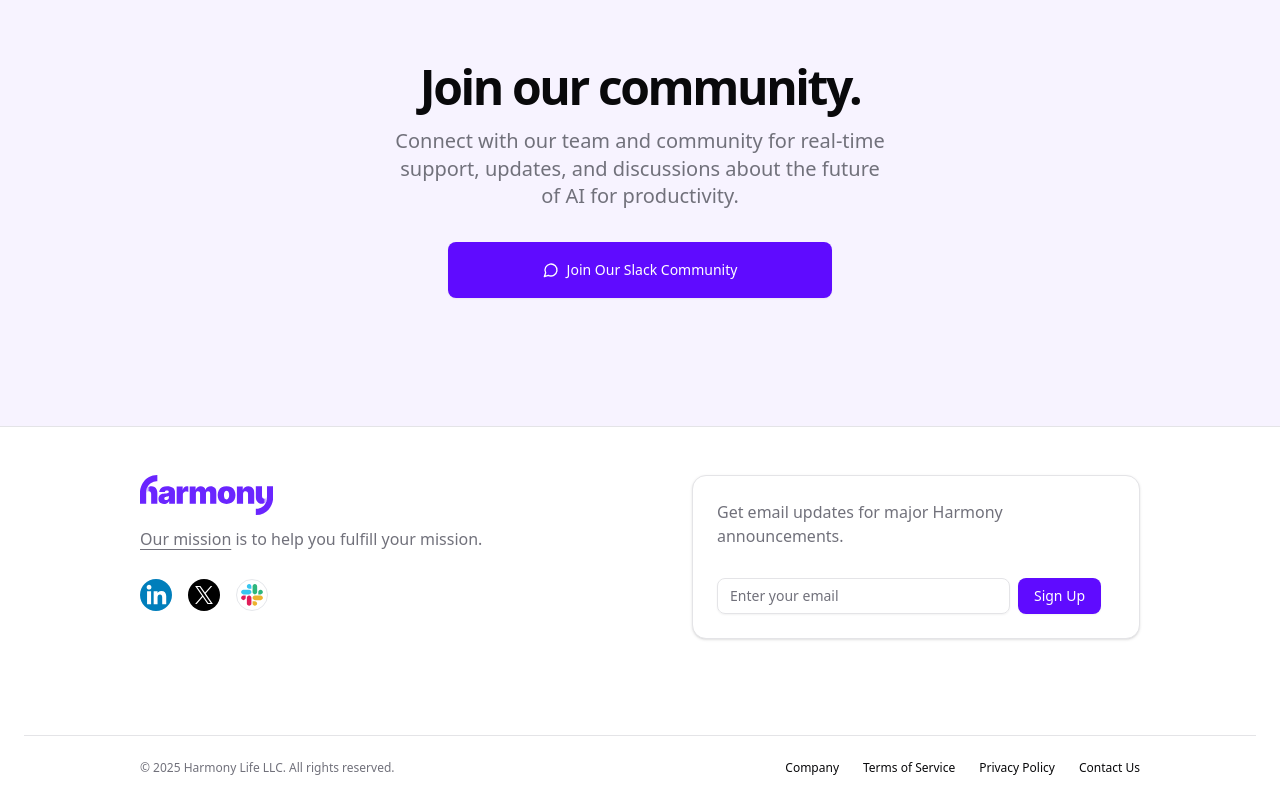
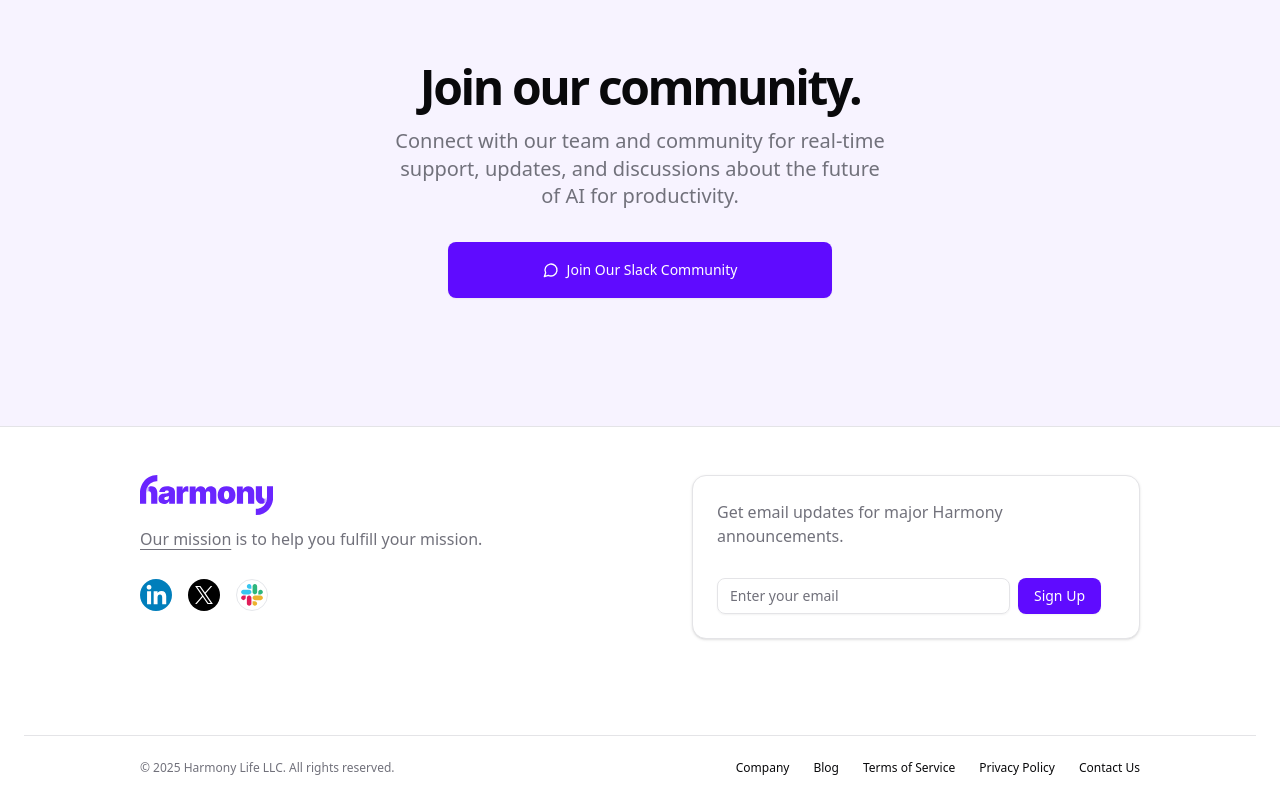
Before and after one commit to nathancovey/useharmony.com, a Next.js app: page / in a window 1280 px wide. Shown: the part 3486-4286 px from the top of the page. Built offline with nearby package versions, Linux system fonts and the light colour scheme.

Commit message:
add blog to footer

```diff
--- a/components/MainLayout.tsx
+++ b/components/MainLayout.tsx
@@ -105,6 +105,9 @@
               <Link className="text-xs hover:underline underline-offset-4" href="/company">
                 Company
               </Link>
+              <Link className="text-xs hover:underline underline-offset-4" href="/blog">
+                Blog
+              </Link>
               <Link className="text-xs hover:underline underline-offset-4" href="/terms">
                 Terms of Service
               </Link>
```
